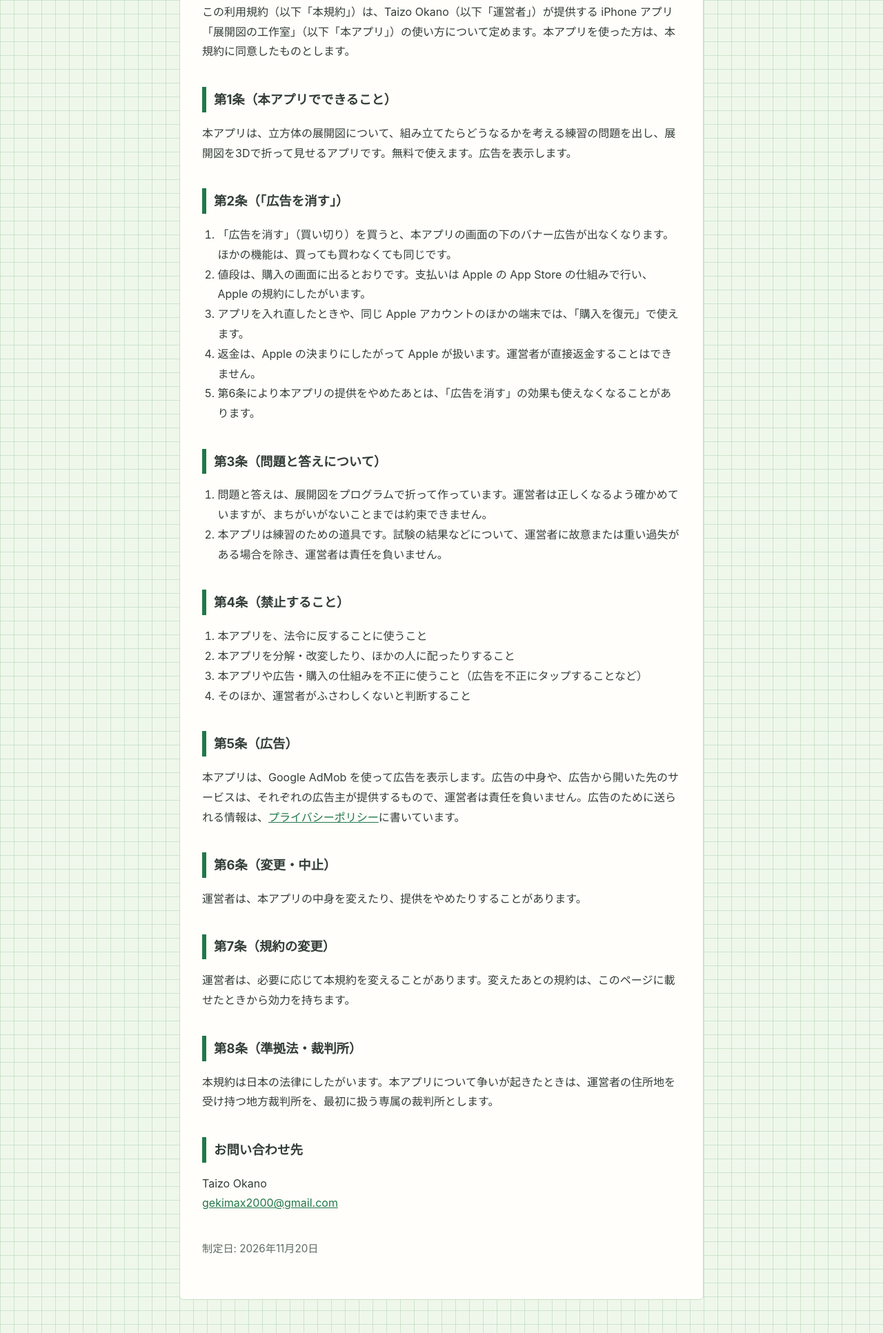
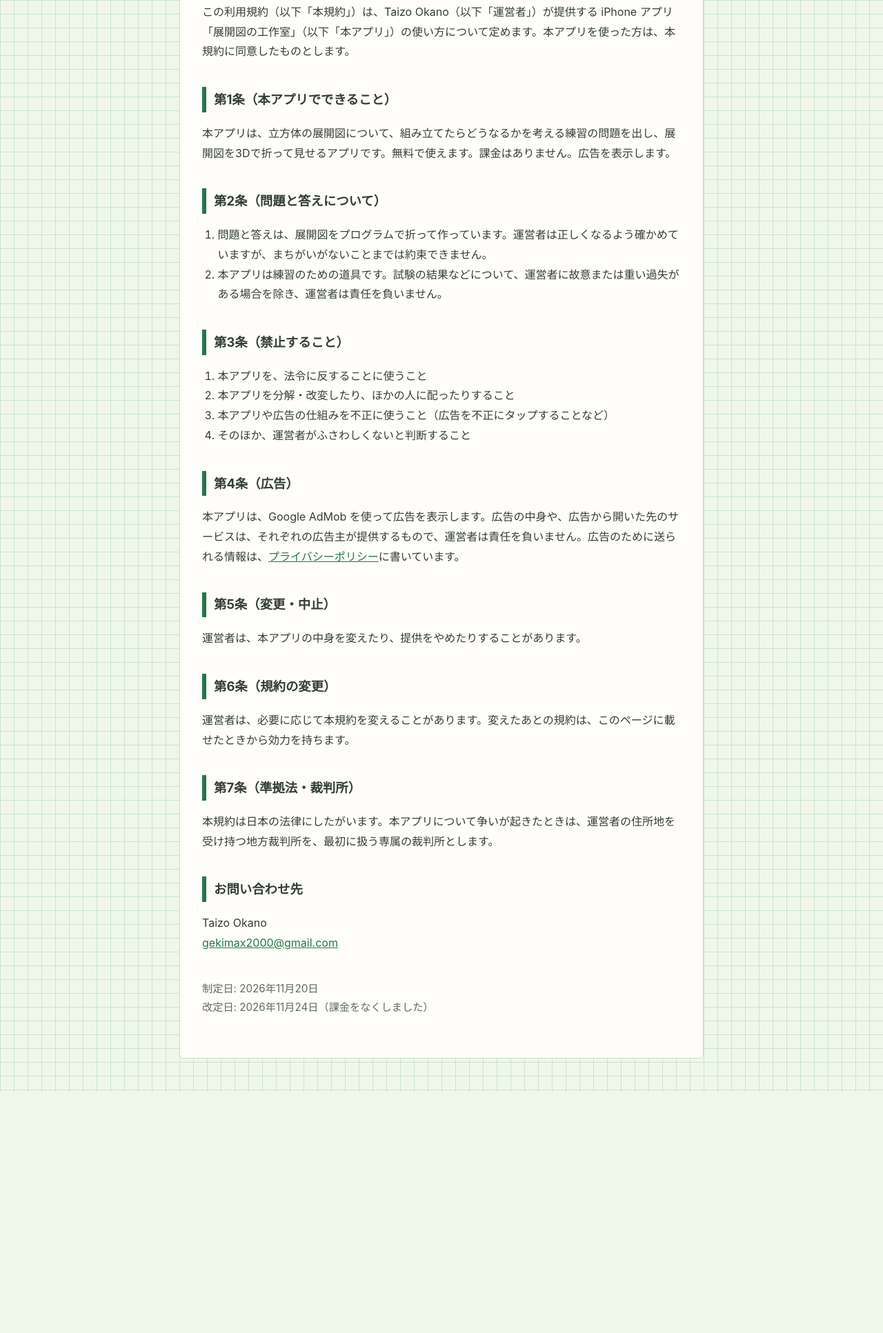
Before and after one commit to gekimax2000/schedule, a plain HTML site: page tenkaizu/terms.html in a window 1280 px wide. Shown: the part 200-2133 px from the top of the page at 69% size. After the commit the page ends 1783 px from the top, so only its background shows below. Drawn offline with Linux system fonts and the light colour scheme.

Commit message:
展開図の工作室: 課金「広告を消す」をなくした分をページに合わせる
Co-Authored-By: Claude Opus 5.5 <noreply@anthropic.com>

```diff
--- a/tenkaizu/terms.html
+++ b/tenkaizu/terms.html
@@ -14,47 +14,38 @@
 <p>この利用規約（以下「本規約」）は、Taizo Okano（以下「運営者」）が提供する iPhone アプリ「展開図の工作室」（以下「本アプリ」）の使い方について定めます。本アプリを使った方は、本規約に同意したものとします。</p>
 
 <h2>第1条（本アプリでできること）</h2>
-<p>本アプリは、立方体の展開図について、組み立てたらどうなるかを考える練習の問題を出し、展開図を3Dで折って見せるアプリです。無料で使えます。広告を表示します。</p>
+<p>本アプリは、立方体の展開図について、組み立てたらどうなるかを考える練習の問題を出し、展開図を3Dで折って見せるアプリです。無料で使えます。課金はありません。広告を表示します。</p>
 
-<h2>第2条（「広告を消す」）</h2>
-<ol>
-<li>「広告を消す」（買い切り）を買うと、本アプリの画面の下のバナー広告が出なくなります。ほかの機能は、買っても買わなくても同じです。</li>
-<li>値段は、購入の画面に出るとおりです。支払いは Apple の App Store の仕組みで行い、Apple の規約にしたがいます。</li>
-<li>アプリを入れ直したときや、同じ Apple アカウントのほかの端末では、「購入を復元」で使えます。</li>
-<li>返金は、Apple の決まりにしたがって Apple が扱います。運営者が直接返金することはできません。</li>
-<li>第6条により本アプリの提供をやめたあとは、「広告を消す」の効果も使えなくなることがあります。</li>
-</ol>
-
-<h2>第3条（問題と答えについて）</h2>
+<h2>第2条（問題と答えについて）</h2>
 <ol>
 <li>問題と答えは、展開図をプログラムで折って作っています。運営者は正しくなるよう確かめていますが、まちがいがないことまでは約束できません。</li>
 <li>本アプリは練習のための道具です。試験の結果などについて、運営者に故意または重い過失がある場合を除き、運営者は責任を負いません。</li>
 </ol>
 
-<h2>第4条（禁止すること）</h2>
+<h2>第3条（禁止すること）</h2>
 <ol>
 <li>本アプリを、法令に反することに使うこと</li>
 <li>本アプリを分解・改変したり、ほかの人に配ったりすること</li>
-<li>本アプリや広告・購入の仕組みを不正に使うこと（広告を不正にタップすることなど）</li>
+<li>本アプリや広告の仕組みを不正に使うこと（広告を不正にタップすることなど）</li>
 <li>そのほか、運営者がふさわしくないと判断すること</li>
 </ol>
 
-<h2>第5条（広告）</h2>
+<h2>第4条（広告）</h2>
 <p>本アプリは、Google AdMob を使って広告を表示します。広告の中身や、広告から開いた先のサービスは、それぞれの広告主が提供するもので、運営者は責任を負いません。広告のために送られる情報は、<a href="privacy.html">プライバシーポリシー</a>に書いています。</p>
 
-<h2>第6条（変更・中止）</h2>
+<h2>第5条（変更・中止）</h2>
 <p>運営者は、本アプリの中身を変えたり、提供をやめたりすることがあります。</p>
 
-<h2>第7条（規約の変更）</h2>
+<h2>第6条（規約の変更）</h2>
 <p>運営者は、必要に応じて本規約を変えることがあります。変えたあとの規約は、このページに載せたときから効力を持ちます。</p>
 
-<h2>第8条（準拠法・裁判所）</h2>
+<h2>第7条（準拠法・裁判所）</h2>
 <p>本規約は日本の法律にしたがいます。本アプリについて争いが起きたときは、運営者の住所地を受け持つ地方裁判所を、最初に扱う専属の裁判所とします。</p>
 
 <h2>お問い合わせ先</h2>
 <p>Taizo Okano<br><a href="mailto:gekimax2000@gmail.com">gekimax2000@gmail.com</a></p>
 
-<p class="meta">制定日: 2026年11月20日</p>
+<p class="meta">制定日: 2026年11月20日<br>改定日: 2026年11月24日（課金をなくしました）</p>
 </main>
 </body>
 </html>
```
Also changed, not shown: tenkaizu/index.html (+1 -1 lines), tenkaizu/privacy.html (+9 -14 lines), tenkaizu/support.html (+4 -11 lines).
